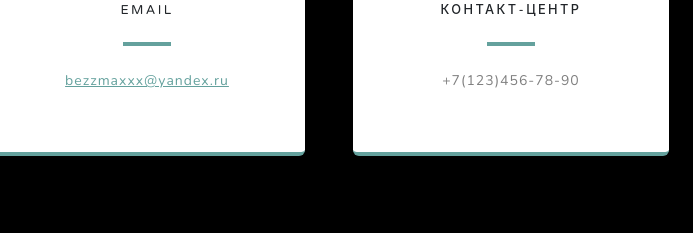
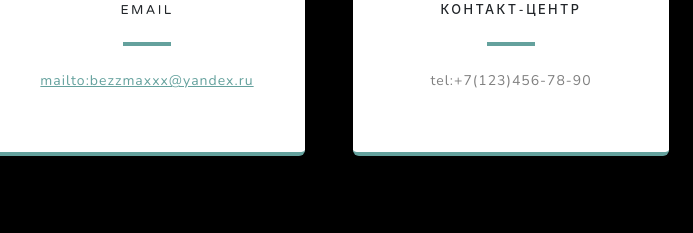
Before and after one commit to bezzmaxxx/justasimpelanding, a plain HTML site: page index.html in a window 1280 px wide. Shown: the part 4680-4913 px from the top of the page, 493-1186 px from the left. Drawn offline with nearby package versions, Linux system fonts and the light colour scheme.

Commit message:
Update index.html

```diff
--- a/index.html
+++ b/index.html
@@ -167,7 +167,7 @@
                                 <i class="fas fa-envelope text-primary mb-2"></i>
                                 <h4 class="text-uppercase m-0">Email</h4>
                                 <hr class="my-4 mx-auto" />
-                                <div class="small text-black-50"><a href="#!">bezzmaxxx@yandex.ru</a></div>
+                                <div class="small text-black-50"><a href="#!">mailto:bezzmaxxx@yandex.ru</a></div>
                             </div>
                         </div>
                     </div>
@@ -177,7 +177,7 @@
                                 <i class="fas fa-mobile-alt text-primary mb-2"></i>
                                 <h4 class="text-uppercase m-0">Контакт-центр</h4>
                                 <hr class="my-4 mx-auto" />
-                                <div class="small text-black-50">+7(123)456-78-90</div>
+                                <div class="small text-black-50">tel:+7(123)456-78-90</div>
                             </div>
                         </div>
                     </div>
```
